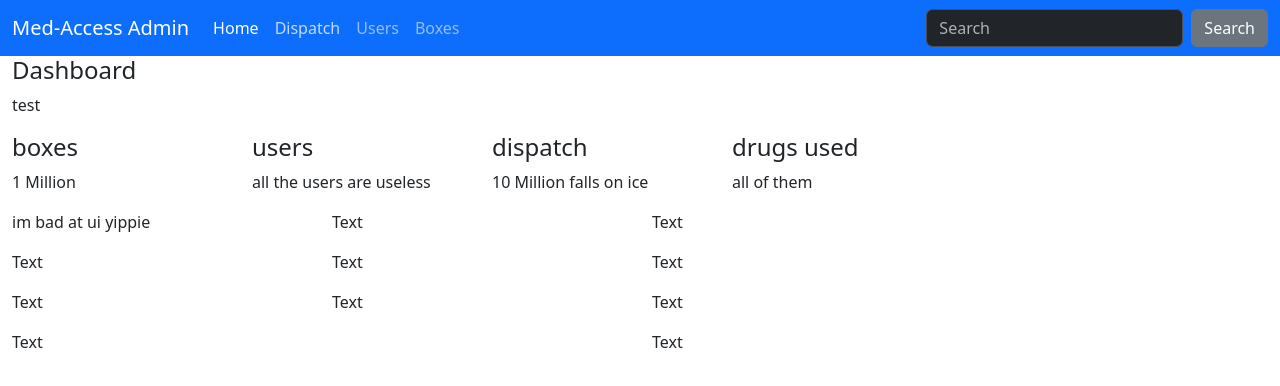
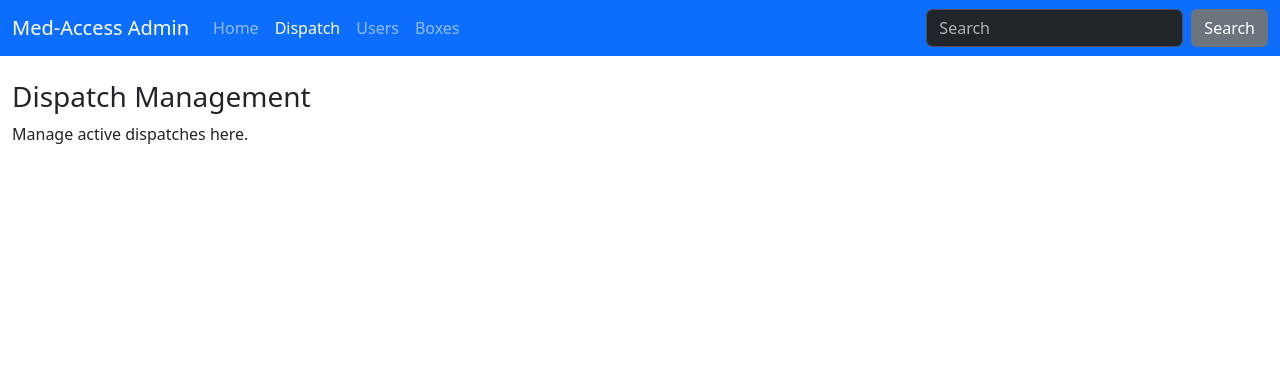
Before and after one commit to TyceWebsterTTU/SoftwareEngineeringMed-AccessProject, a plain HTML site: page admin.html in a window 1280 px wide. Both pictures are taken after a click on the link "Dispatch". Drawn offline with nearby package versions, Linux system fonts and the light colour scheme.

Commit message:
adding button funcitonallity
adding button functionallity

```diff
--- a/admin.html
+++ b/admin.html
@@ -16,19 +16,21 @@
     <div class="collapse navbar-collapse" id="navbarColor01">
       <ul class="navbar-nav me-auto">
         <li class="nav-item">
-          <a class="nav-link active" href="#">Home
+          <a class="nav-link active" id="nav-home" href="#" onclick="showSection('home')">Home
             <span class="visually-hidden">(current)</span>
           </a>
         </li>
         <li class="nav-item">
-          <a class="nav-link" href="#">Dispatch</a>
+          <a class="nav-link" id="nav-dispatch" href="#" onclick="showSection('dispatch')">Dispatch</a>
         </li>
         <li class="nav-item">
-          <a class="nav-link" href="#">Users</a>
+          <a class="nav-link" id="nav-users" href="#" onclick="showSection('users')">Users</a>
         </li>
         <li class="nav-item">
-          <a class="nav-link" href="#">Boxes</a>
+          <a class="nav-link" id="nav-boxes" href="#" onclick="showSection('boxes')">Boxes</a>
         </li>
+
+
       </ul>
       <form class="d-flex">
         <input class="form-control me-sm-2" type="search" placeholder="Search">
@@ -38,85 +40,57 @@
     </div>
     </nav>
 
-    <div>
-        <div class="container-fluid">
-  <div class="row content">
-    <br>
+    <div id="content-area">
+    <div id="section-home" class="container-fluid py-4">
+        <div class="well">
+            <h4>Dashboard</h4>
+            <p>Welcome to the admin overview.</p>
+        </div>
+        </div>
 
-    <div class="col-sm-9">
-      <div class="well">
-        <h4>Dashboard</h4>
-        <p>test</p>
-      </div>
-      <div class="row">
-        <div class="col-sm-3">
-          <div class="well">
-            <h4>boxes</h4>
-            <p>1 Million</p>
-          </div>
-        </div>
-        <div class="col-sm-3">
-          <div class="well">
-            <h4>users</h4>
-            <p>all the users are useless</p>
-          </div>
-        </div>
-        <div class="col-sm-3">
-          <div class="well">
-            <h4>dispatch</h4>
-            <p>10 Million falls on ice</p>
-          </div>
-        </div>
-        <div class="col-sm-3">
-          <div class="well">
-            <h4>drugs used</h4>
-            <p>all of them</p>
-          </div>
-        </div>
-      </div>
-      <div class="row">
-        <div class="col-sm-4">
-          <div class="well">
-            <p>im bad at ui yippie</p>
-            <p>Text</p>
-            <p>Text</p>
-          </div>
-        </div>
-        <div class="col-sm-4">
-          <div class="well">
-            <p>Text</p>
-            <p>Text</p>
-            <p>Text</p>
-          </div>
-        </div>
-        <div class="col-sm-4">
-          <div class="well">
-            <p>Text</p>
-            <p>Text</p>
-            <p>Text</p>
-          </div>
-        </div>
-      </div>
-      <div class="row">
-        <div class="col-sm-8">
-          <div class="well">
-            <p>Text</p>
-          </div>
-        </div>
-        <div class="col-sm-4">
-          <div class="well">
-            <p>Text</p>
-          </div>
-        </div>
-      </div>
+    <div id="section-dispatch" class="container-fluid py-4" style="display:none;">
+        <h3>Dispatch Management</h3>
+        <p>Manage active dispatches here.</p>
     </div>
-  </div>
-</div>
+
+    <div id="section-users" class="container-fluid py-4" style="display:none;">
+        <h3>User Management</h3>
+        <p>Edit, add, or remove users.</p>
+    </div>
+
+    <div id="section-boxes" class="container-fluid py-4" style="display:none;">
+        <h3>Box Inventory</h3>
+        <p>Track your 1 million boxes here.</p>
+    </div>
+    </div>
+
+
 
     </div>
 <script src="https://cdn.jsdelivr.net/npm/bootstrap@5.3.8/dist/js/bootstrap.bundle.min.js" integrity="sha384-FKyoEForCGlyvwx9Hj09JcYn3nv7wiPVlz7YYwJrWVcXK/BmnVDxM+D2scQbITxI" crossorigin="anonymous"></script>
 <script>
     //future functions for the buttons go here
+    function showSection(sectionId) {
+        // 1. List of all possible sections
+        const sections = ['home', 'dispatch', 'users', 'boxes'];
+
+        sections.forEach(s => {
+            const sectionEl = document.getElementById(`section-${s}`);
+            const navEl = document.getElementById(`nav-${s}`);
+
+            if (s === sectionId) {
+                // Show the clicked section
+                sectionEl.style.display = 'block';
+                // Add the active highlight to the nav button
+                navEl.classList.add('active');
+            } else {
+                // Hide the others
+                sectionEl.style.display = 'none';
+                // Remove highlight from others
+                navEl.classList.remove('active');
+            }
+        });
+    }
 </script>
 </body>
 </html>
```
